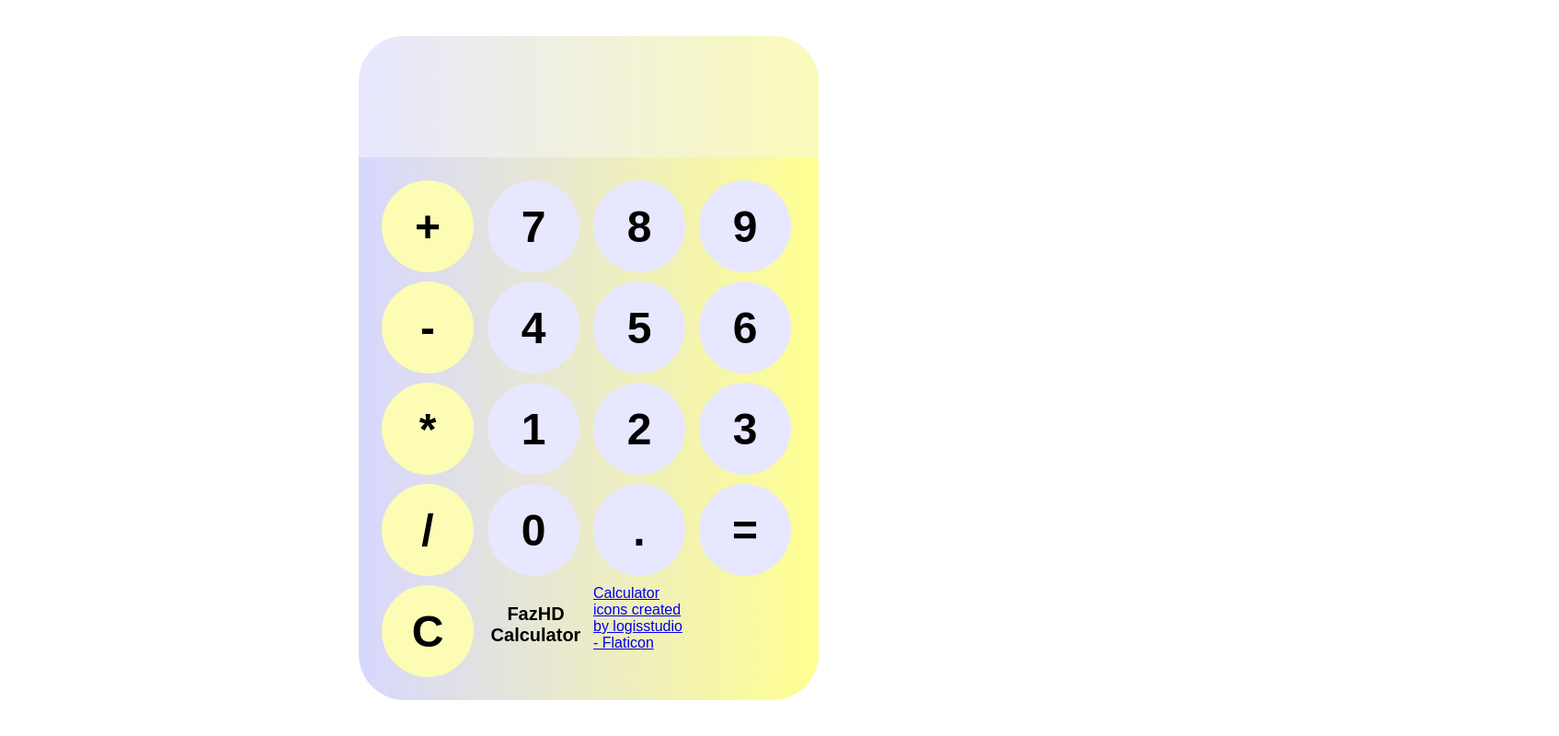
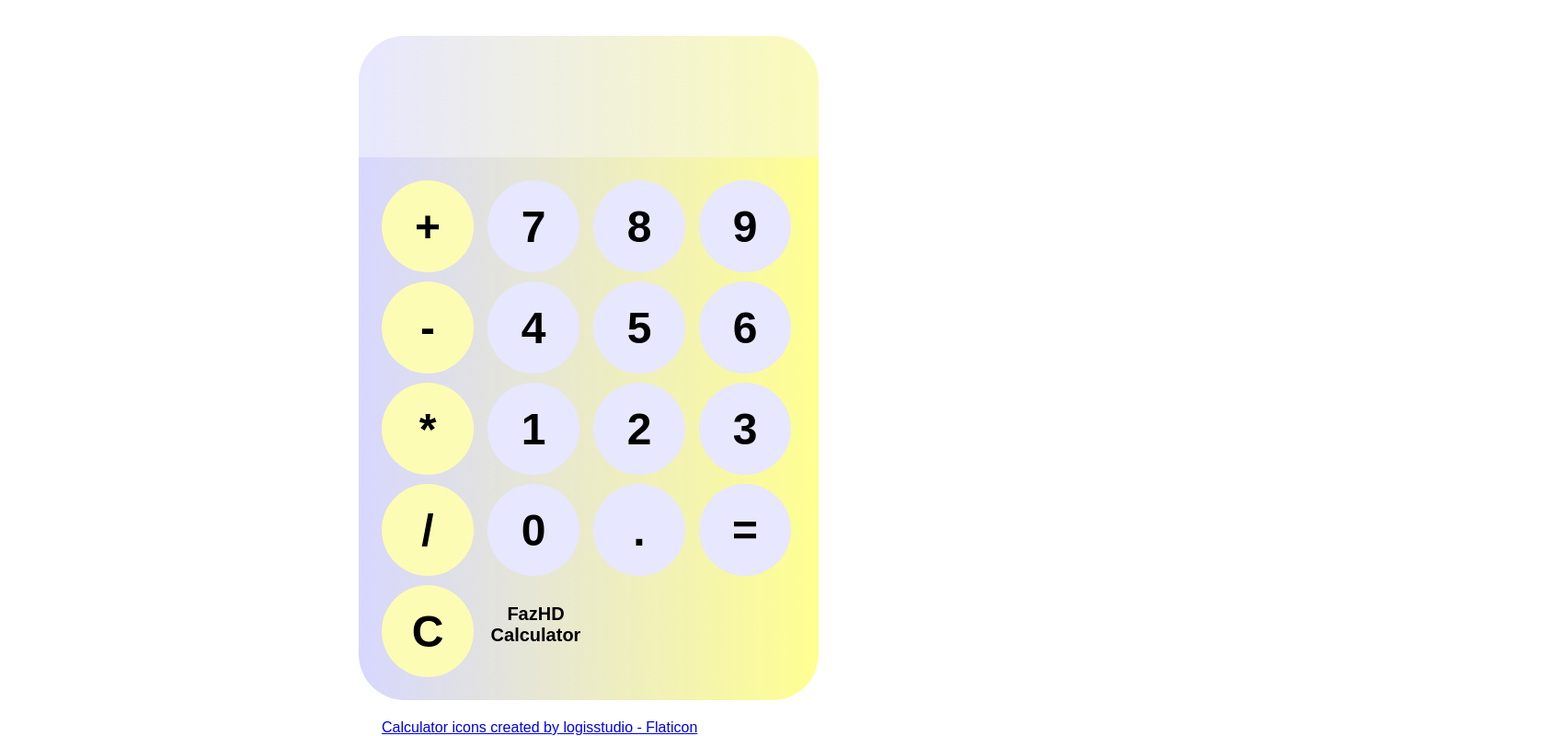
Before and after one commit to ItsFazHD/JavaScript-Calculator, a plain HTML site: page index.html in a window 1280 px wide. Shown: the whole page at 92% size, 1695 px wide, since content can reach past the window. Drawn offline with Linux system fonts and the light colour scheme.

Commit message:
added footer

```diff
--- a/index.html
+++ b/index.html
@@ -32,8 +32,9 @@
             <button onclick="calculate()">=</button>
             <button onclick="clearDisplay()" class="operators">C</button>
             <p>FazHD Calculator</p>
-            <a href="https://www.flaticon.com/free-icons/calculator" title="calculator icons">Calculator icons created
-                by logisstudio - Flaticon</a>
+            <footer> <a href="https://www.flaticon.com/free-icons/calculator" title="calculator icons">Calculator icons
+                    created
+                    by logisstudio - Flaticon</a></footer>
         </div>
     </div>
 </body>
--- a/style.css
+++ b/style.css
@@ -67,3 +67,8 @@ button:active {
 .operators:active {
   background-color: rgb(255, 255, 119);
 }
+footer {
+  position: absolute;
+  bottom: 0;
+  width: 100%;
+}
```
